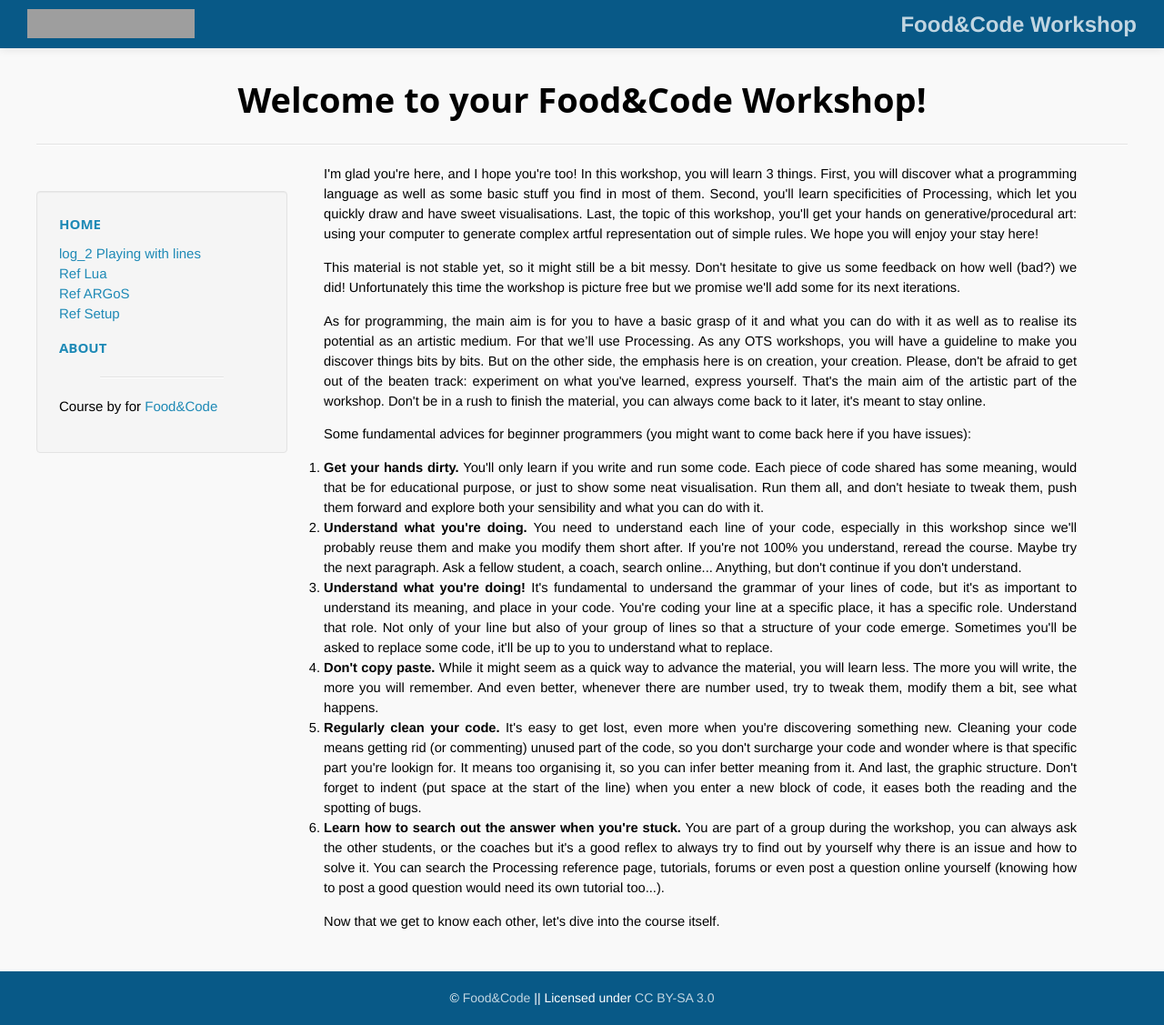
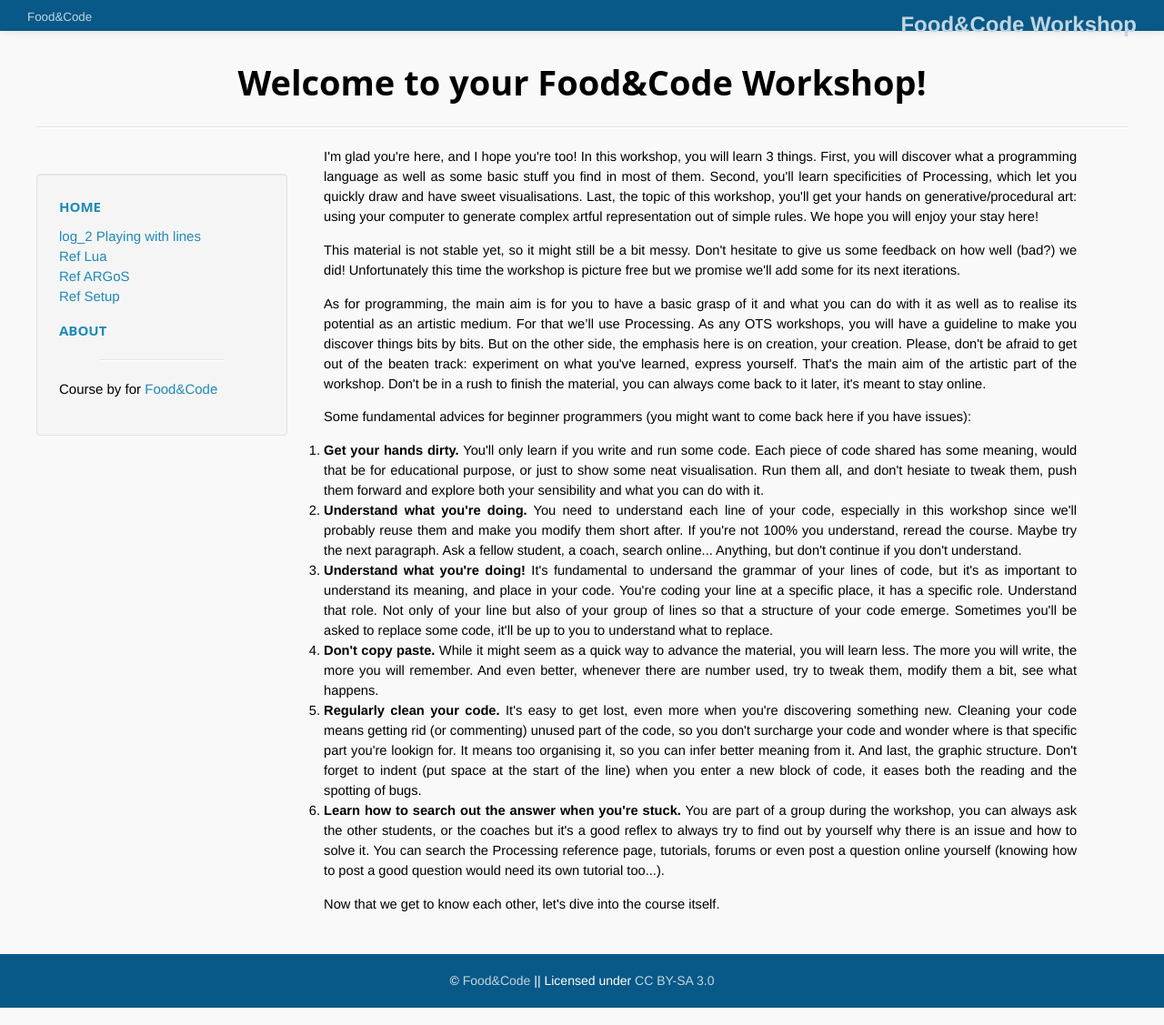
Before and after one commit to FoodAndCode/workshop, a Jekyll site: the page built from index.html, in a window 1280 px wide. Shown: the whole page at 91% size. Built offline with Jekyll 4.4.1, drawn with Linux system fonts in a browser that asks for light colours; Markdown is read by kramdown in place of the engine named in the settings.

Commit message:
Update default.html

```diff
--- a/_layouts/default.html
+++ b/_layouts/default.html
@@ -19,7 +19,7 @@
 
         <!-- Header -->
         <div class="header">
-            <a class="ots" href="http://www.opentechschool.org">OpenTechSchool</a>
+            <a class="fdcd" href="http://www.foodandcode.com">Food&Code</a>
             <a href="{{ site.baseurl }}/" id="titleHeader"> {{ site.title }}</a>
         </div>
 
```
